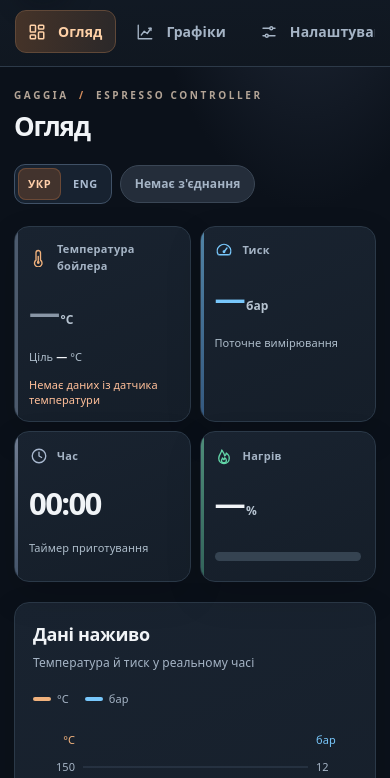
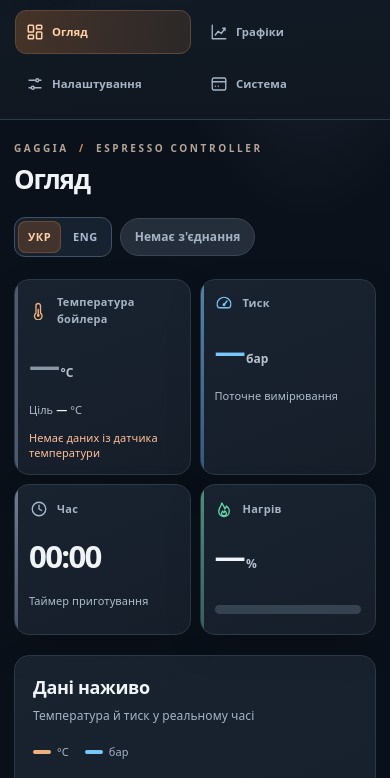
Before and after one commit to tosteich/Gagguino, a plain HTML site: page data/index.html in a window 390 px wide. Shown: the part 66-844 px from the top of the page. Drawn offline with Linux system fonts and the light colour scheme.

Commit message:
Display all four navigation links in a 2x2 grid on mobile

```diff
--- a/data/css/style.css
+++ b/data/css/style.css
@@ -374,3 +374,33 @@ footer{padding-top:14px;border-top:1px solid #2a3645}
 @media (min-width: 751px) {
   html { scrollbar-gutter: stable; }
 }
+
+/* Mobile navigation: show every section without a sideways scroll. */
+@media (max-width: 750px) {
+  .sidebar nav {
+    display:grid;
+    grid-template-columns:repeat(2,minmax(0,1fr));
+    gap:8px;
+    overflow:visible;
+    width:100%;
+  }
+  .sidebar .nav-link {
+    min-width:0;
+    min-height:44px;
+    display:flex;
+    align-items:center;
+    gap:8px;
+    padding:9px 10px;
+    white-space:nowrap;
+    font-size:clamp(11px,2.9vw,13px);
+    line-height:1.3;
+  }
+  .sidebar .nav-symbol {
+    flex:0 0 18px;
+    width:18px;
+  }
+  .sidebar .nav-symbol svg {
+    width:18px;
+    height:18px;
+  }
+}
```
